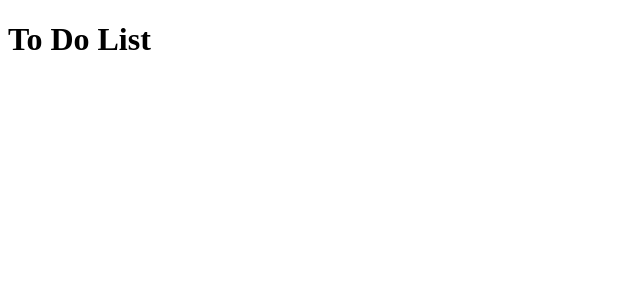
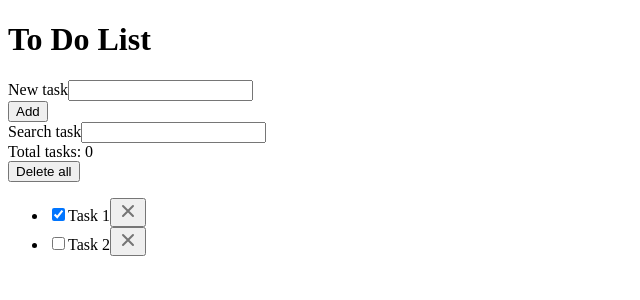
Before and after one commit to tjomPop/React-To-do-List, a React (Vite) app: page / in a window 1280 px wide. Shown: the top 300 px of the page, without its empty margins (0-640 px from the left). Built offline with nearby package versions, Linux system fonts and the light colour scheme.

Commit message:
Jsx + web layout

```diff
--- a/src/App.jsx
+++ b/src/App.jsx
@@ -1,9 +1,119 @@
 const App = () => {
-    return (
-        <div>
-            <h1>To Do List</h1>
+  return (
+    <div className="todo">
+      <h1 className="todo__title">To Do List</h1>
+      <form className="todo__form">
+        <div className="todo__field field">
+          <label
+            className="field__label"
+            htmlFor="new-task"
+          >
+            New task
+          </label>
+          <input
+            className="field__input"
+            id="new-task"
+            placeholder=" "
+            autoComplete="off"
+          />
         </div>
-    )
+        <button className="button" type="submit">Add</button>
+      </form>
+      <form className="todo__form">
+        <div className="todo__field field">
+          <label
+            className="field__label"
+            htmlFor="search-task"
+          >
+            Search task
+          </label>
+          <input
+            className="field__input"
+            id="search-task"
+            placeholder=" "
+            autoComplete="off"
+            type="search"
+          />
+        </div>
+      </form>
+      <div className="todo__info">
+        <div className="todo__total-tasks">Total tasks: <span>0</span></div>
+        <button className="todo__delete-all-button" type="button">Delete all</button>
+      </div>
+      <ul className="todo__list">
+        <li className="todo__item todo-item">
+          <input
+            className="todo-item__checkbox"
+            id="task-1"
+            type="checkbox"
+            checked
+          />
+          <label
+            className="todo-item__label"
+            htmlFor="task-1"
+          >
+            Task 1
+          </label>
+          <button
+            className="todo-item__delete-button"
+            aria-label="Delete"
+            title="Delete"
+          >
+            <svg
+              width="20"
+              height="20"
+              viewBox="0 0 20 20"
+              fill="none"
+              xmlns="http://www.w3.org/2000/svg"
+            >
+              <path
+                d="M15 5L5 15M5 5L15 15"
+                stroke="#757575"
+                strokeWidth="2"
+                strokeLinecap="round"
+                strokeLinejoin="round"
+              />
+            </svg>
+          </button>
+        </li>
+        <li className="todo__item todo-item">
+          <input
+            className="todo-item__checkbox"
+            id="task-2"
+            type="checkbox"
+          />
+          <label
+            className="todo-item__label"
+            htmlFor="task-2"
+          >
+            Task 2
+          </label>
+          <button
+            className="todo-item__delete-button"
+            aria-label="Delete"
+            title="Delete"
+          >
+            <svg
+              width="20"
+              height="20"
+              viewBox="0 0 20 20"
+              fill="none"
+              xmlns="http://www.w3.org/2000/svg"
+            >
+              <path
+                d="M15 5L5 15M5 5L15 15"
+                stroke="#757575"
+                strokeWidth="2"
+                strokeLinecap="round"
+                strokeLinejoin="round"
+              />
+            </svg>
+          </button>
+        </li>
+      </ul>
+      <div className="todo__empty-message"></div>
+    </div>
+  )
 }
 
 export default App
```
Also changed, not shown: src/main.jsx (+4 -3 lines).
